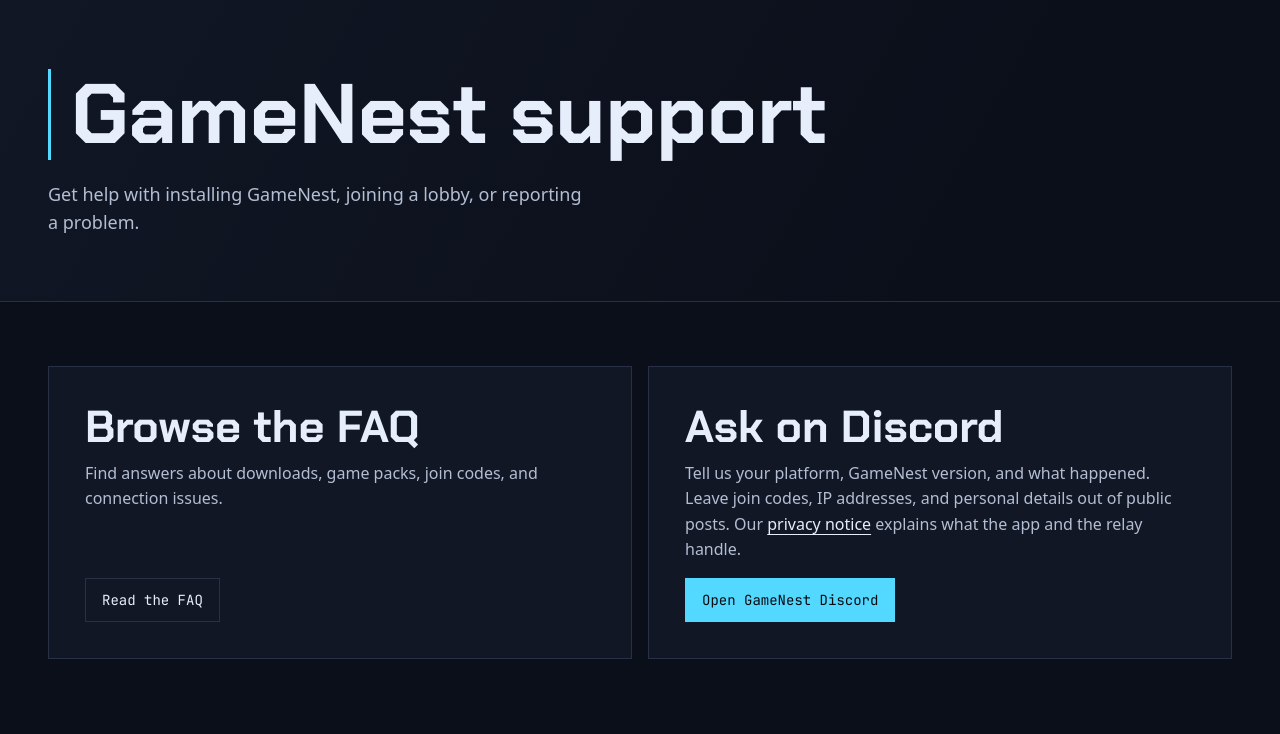
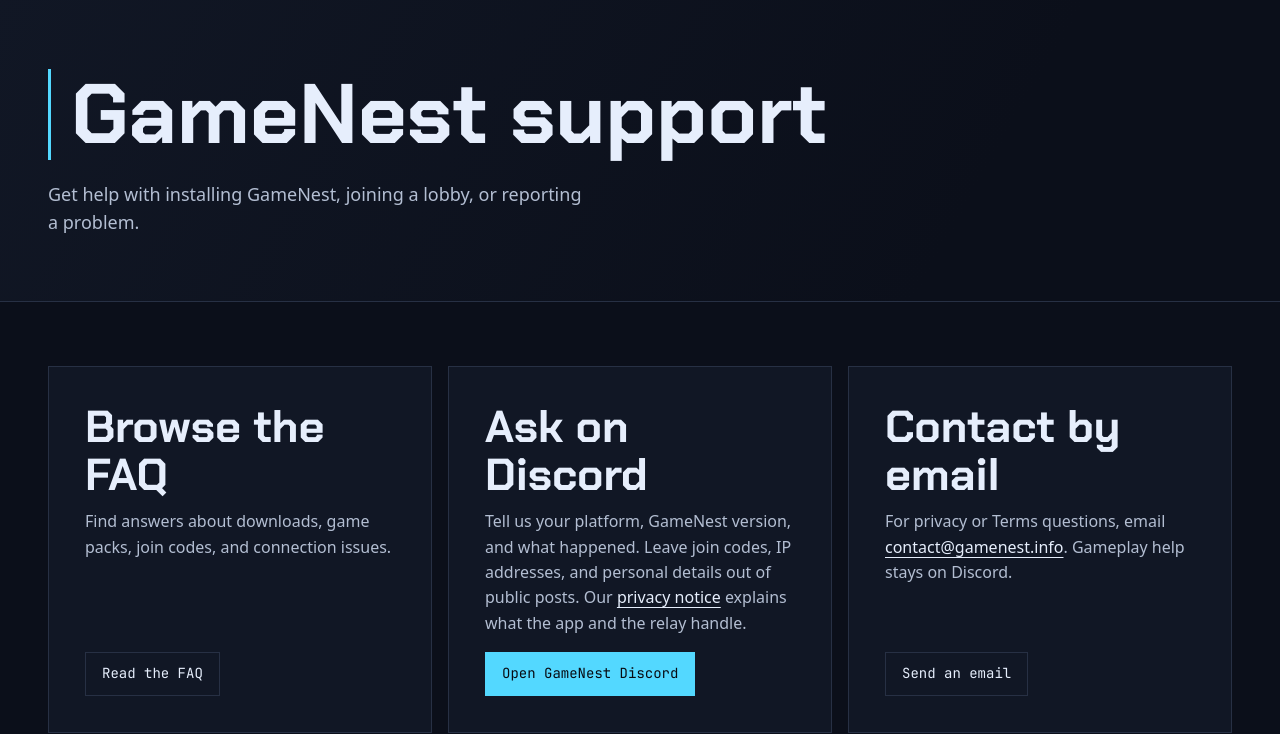
Before and after one commit to nexicv/GameNest-releases, a plain HTML site: page support.html in a window 1280 px wide. Shown: the part 82-816 px from the top of the page. Drawn offline with Linux system fonts and the light colour scheme.

Commit message:
Publish the privacy and Terms contact address
Add contact@gamenest.info to the privacy notice and a support card,
and keep Discord as the gameplay support channel.

```diff
--- a/support.html
+++ b/support.html
@@ -59,6 +59,11 @@
         <p>Tell us your platform, GameNest version, and what happened. Leave join codes, IP addresses, and personal details out of public posts. Our <a class="text-link" href="privacy.html">privacy notice</a> explains what the app and the relay handle.</p>
         <a class="button primary" href="https://discord.gg/EXssq55utK">Open GameNest Discord</a>
       </article>
+      <article>
+        <h2>Contact by email</h2>
+        <p>For privacy or Terms questions, email <a class="text-link" href="mailto:contact@gamenest.info">contact@gamenest.info</a>. Gameplay help stays on Discord.</p>
+        <a class="button secondary" href="mailto:contact@gamenest.info">Send an email</a>
+      </article>
     </div>
   </main>
   <footer class="site-footer">
```
Also changed, not shown: privacy.html (+1 -1 lines).
